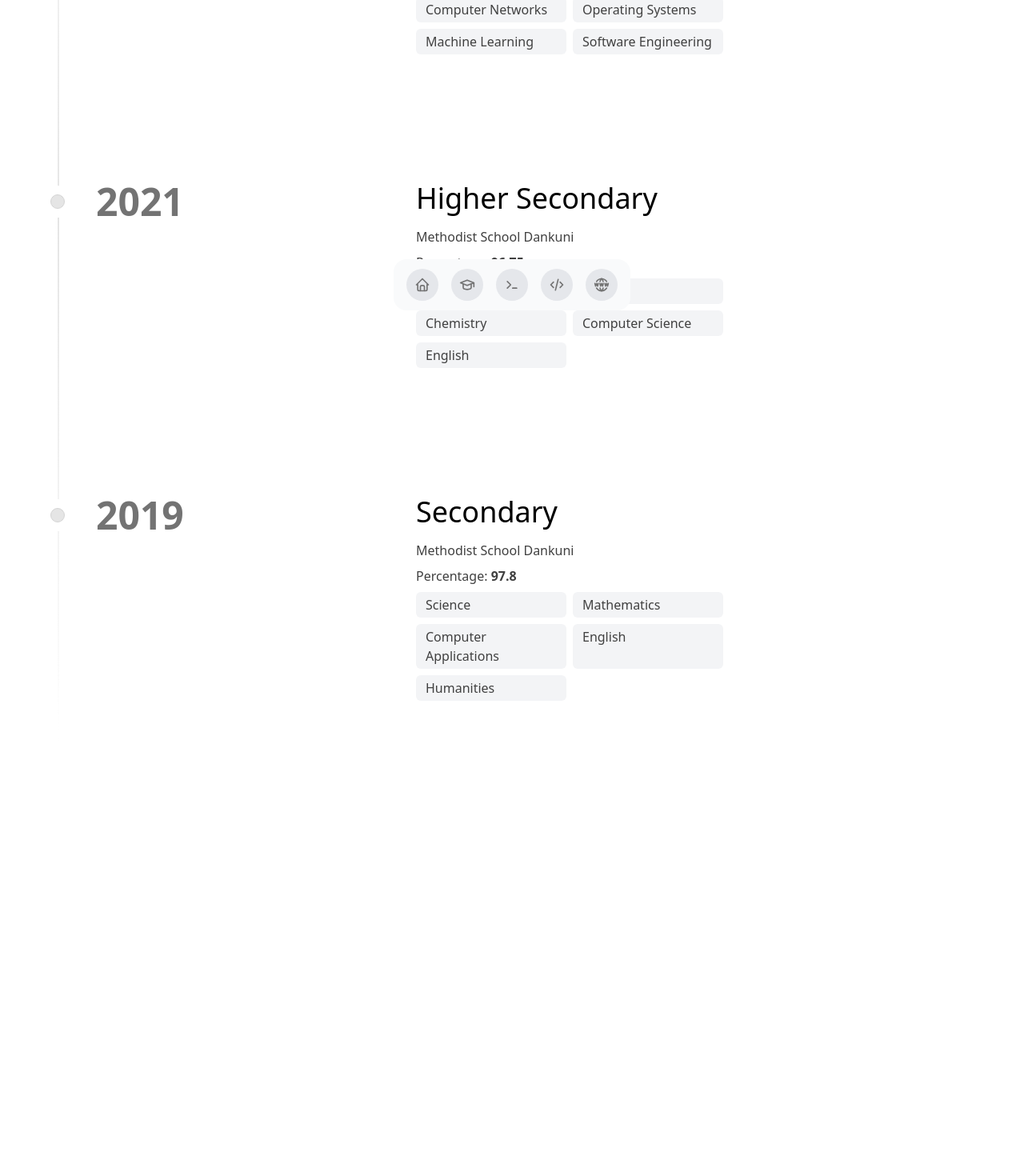
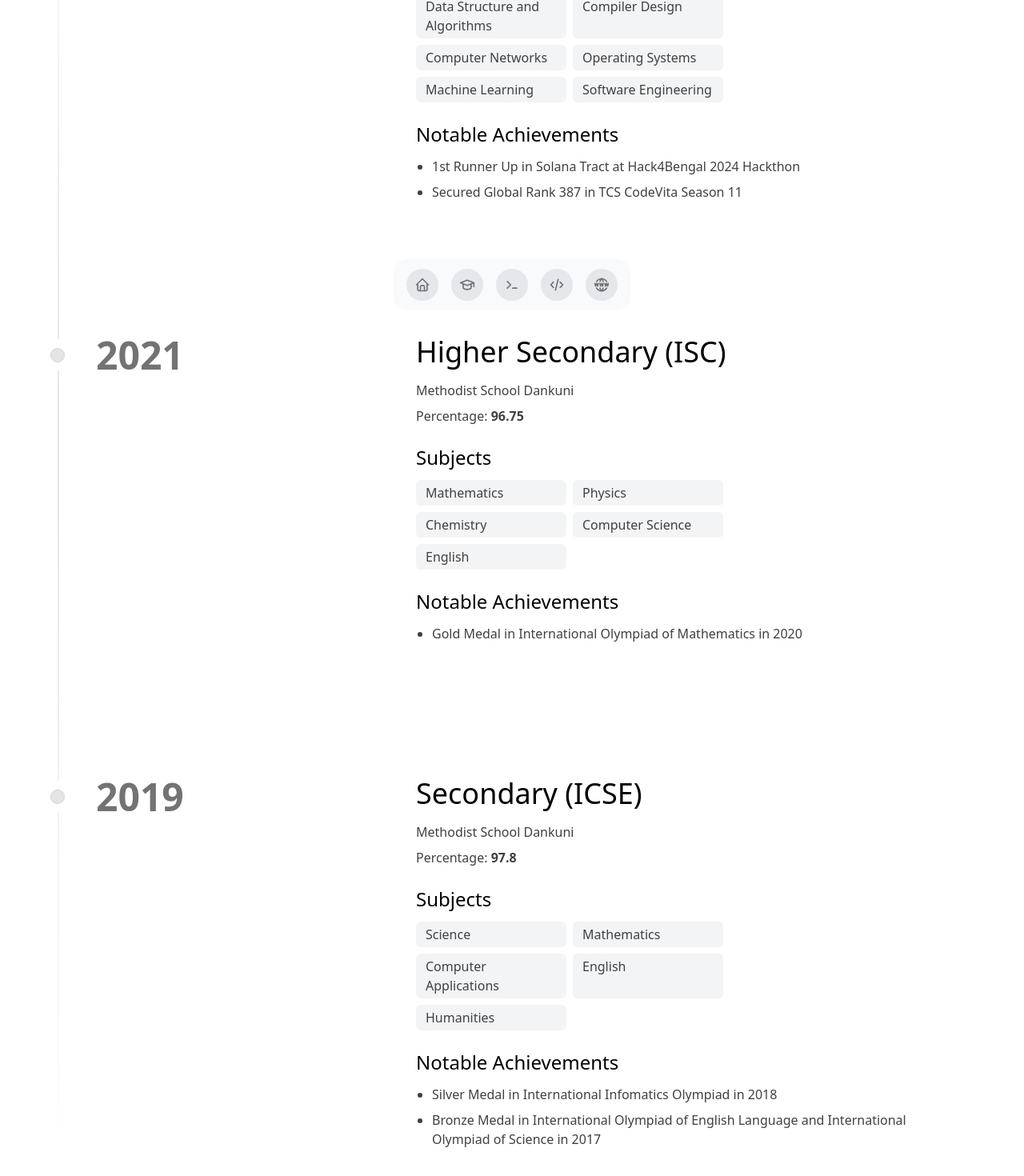
Before and after one commit to Ankit-AP-Paul/ankit-portfolio, a Next.js app: page /education in a window 1280 px wide. Shown: the part 412-1882 px from the top of the page at 80% size. Before the commit the page ends 1368 px from the top, so only its background shows below. Built offline with nearby package versions, Linux system fonts and the light colour scheme.

Commit message:
updated education screen

```diff
--- a/components/EducationTimeline.tsx
+++ b/components/EducationTimeline.tsx
@@ -17,6 +17,9 @@ export default function EducationTimeline() {
           <p className="text-neutral-700 dark:text-neutral-300 text-sm md:text-base max-w-sm mt-2">
             GPA: <span className="font-bold">9.5/10</span>
           </p>
+          <h3 className="text-md md:text-2xl mt-6 mb-3 text-black dark:text-white">
+            Core Subjects
+          </h3>
           <ul className="text-neutral-700 dark:text-neutral-300 text-sm md:text-base max-w-sm mt-2 grid grid-cols-2 gap-2">
             <li className="bg-gray-100 dark:bg-gray-800 rounded-md px-3 py-1">
               Data Structure and Algorithms
@@ -37,6 +40,17 @@ export default function EducationTimeline() {
               Software Engineering
             </li>
           </ul>
+          <h3 className="text-md md:text-2xl mt-6 mb-3 text-black dark:text-white">
+            Notable Achievements
+          </h3>
+          <ul className="text-neutral-700 dark:text-neutral-300 text-sm md:text-base list-disc pl-5">
+            <li className="mb-2">
+              1st Runner Up in Solana Tract at Hack4Bengal 2024 Hackthon
+            </li>
+            <li className="mb-2">
+              Secured Global Rank 387 in TCS CodeVita Season 11
+            </li>
+          </ul>
         </div>
       ),
     },
@@ -45,7 +59,7 @@ export default function EducationTimeline() {
       content: (
         <div className="max-w-7xl mx-auto  px-4 md:px-8 lg:px-10">
           <h2 className="text-lg md:text-4xl mb-4 text-black dark:text-white max-w-4xl">
-            Higher Secondary
+            Higher Secondary (ISC)
           </h2>
           <p className="text-neutral-700 dark:text-neutral-300 text-sm md:text-base max-w-sm">
             Methodist School Dankuni
@@ -53,6 +67,9 @@ export default function EducationTimeline() {
           <p className="text-neutral-700 dark:text-neutral-300 text-sm md:text-base max-w-sm mt-2">
             Percentage: <span className="font-bold">96.75</span>
           </p>
+          <h3 className="text-md md:text-2xl mt-6 mb-3 text-black dark:text-white">
+            Subjects
+          </h3>
           <ul className="text-neutral-700 dark:text-neutral-300 text-sm md:text-base max-w-sm mt-2 grid grid-cols-2 gap-2">
             <li className="bg-gray-100 dark:bg-gray-800 rounded-md px-3 py-1">
               Mathematics
@@ -70,6 +87,14 @@ export default function EducationTimeline() {
               English
             </li>
           </ul>
+          <h3 className="text-md md:text-2xl mt-6 mb-3 text-black dark:text-white">
+            Notable Achievements
+          </h3>
+          <ul className="text-neutral-700 dark:text-neutral-300 text-sm md:text-base list-disc pl-5">
+            <li className="mb-2">
+              Gold Medal in International Olympiad of Mathematics in 2020
+            </li>
+          </ul>
         </div>
       ),
     },
@@ -78,7 +103,7 @@ export default function EducationTimeline() {
       content: (
         <div className="max-w-7xl mx-auto  px-4 md:px-8 lg:px-10">
           <h2 className="text-lg md:text-4xl mb-4 text-black dark:text-white max-w-4xl">
-            Secondary
+            Secondary (ICSE)
           </h2>
           <p className="text-neutral-700 dark:text-neutral-300 text-sm md:text-base max-w-sm">
             Methodist School Dankuni
@@ -86,6 +111,9 @@ export default function EducationTimeline() {
           <p className="text-neutral-700 dark:text-neutral-300 text-sm md:text-base max-w-sm mt-2">
             Percentage: <span className="font-bold">97.8</span>
           </p>
+          <h3 className="text-md md:text-2xl mt-6 mb-3 text-black dark:text-white">
+            Subjects
+          </h3>
           <ul className="text-neutral-700 dark:text-neutral-300 text-sm md:text-base max-w-sm mt-2 grid grid-cols-2 gap-2">
             <li className="bg-gray-100 dark:bg-gray-800 rounded-md px-3 py-1">
               Science
@@ -103,6 +131,18 @@ export default function EducationTimeline() {
               Humanities
             </li>
           </ul>
+          <h3 className="text-md md:text-2xl mt-6 mb-3 text-black dark:text-white">
+            Notable Achievements
+          </h3>
+          <ul className="text-neutral-700 dark:text-neutral-300 text-sm md:text-base list-disc pl-5">
+            <li className="mb-2">
+              Silver Medal in International Infomatics Olympiad in 2018
+            </li>
+            <li className="mb-2">
+              Bronze Medal in International Olympiad of English Language and
+              International Olympiad of Science in 2017
+            </li>
+          </ul>
         </div>
       ),
     },
```
